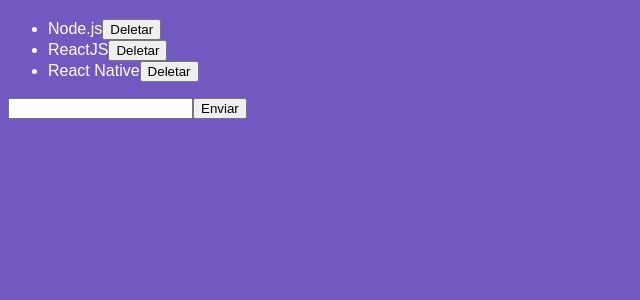
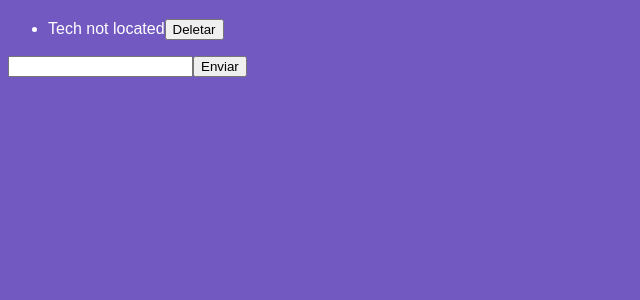
Before and after one commit to Rogerio632/reactjs-introduction, a React app: page / in a window 1280 px wide. Shown: the top 300 px of the page, without its empty margins (0-640 px from the left). Built offline with nearby package versions, Linux system fonts and the light colour scheme.

Commit message:
feat: component life cycles

```diff
--- a/src/components/TechList.js
+++ b/src/components/TechList.js
@@ -4,12 +4,31 @@
 class TechList extends Component{
   state = {
     newTech: '',
-    techs: [
-      'Node.js',
-      'ReactJS',
-      'React Native'
-    ]
+    techs: [],
   };
+
+  //Executado assim que o componente aparece em tela
+  componentDidMount(){
+
+    const techs =  localStorage.getItem('technologys');
+
+    if(techs){
+      this.setState({ techs: JSON.parse(techs) });
+    }
+  }
+
+  //Executado sempre que houver alterações no props ou state
+  componentDidUpdate(prevProps, prevState){
+    if(prevState.techs !== this.state.techs ) {
+      localStorage.setItem('technologys', JSON.stringify(this.state.techs));
+    }
+  }
+
+  //Executado quando o componente deixa de existir
+  /*componentWillUnmount(){
+
+  }*/
+
 
   handleInputChange = e => {
     this.setState({ newTech: e.target.value });
@@ -36,6 +55,7 @@
       <ul>
       { this.state.techs.map(tech =>
         <TechItem key={tech} tech={tech} onDelete={() => this.handleDelete(tech)} /> ) }
+        <TechItem />
       </ul>
 
       <input
```
